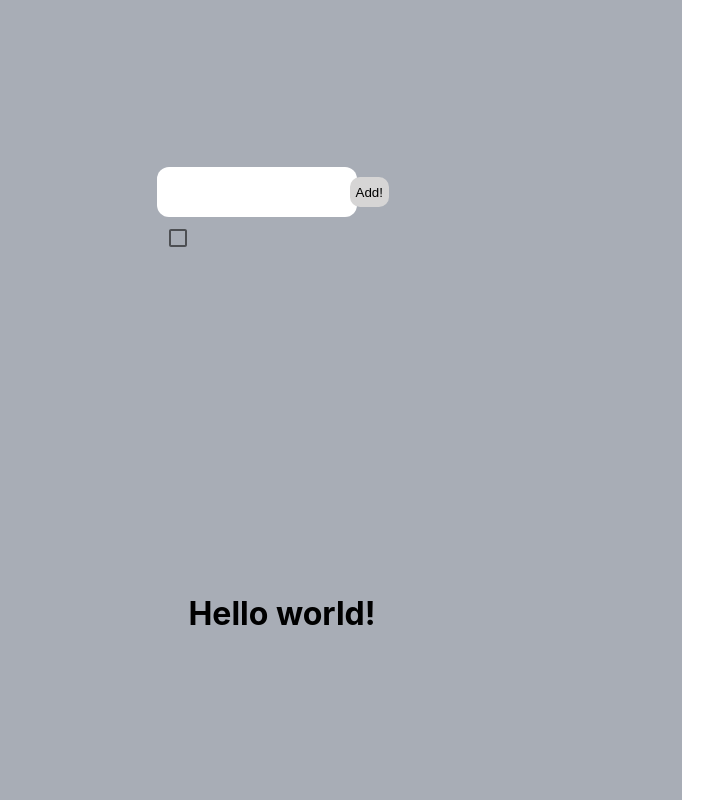
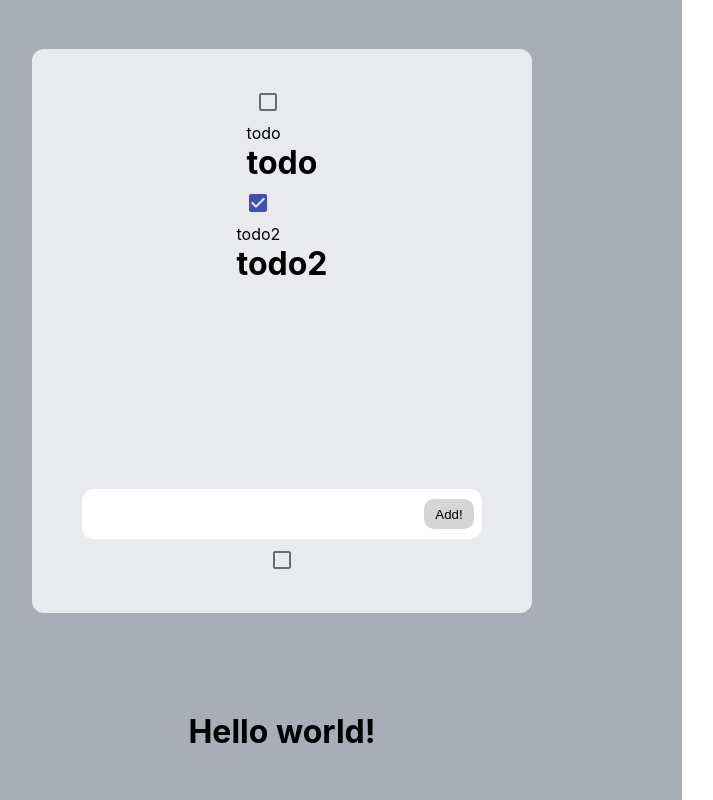
Before and after one commit to isakabusee/redux_project, a React (Create React App) app: page / in a window 1280 px wide. Shown: the whole page, without its empty margins (118-831 px from the left). Built offline with nearby package versions, Linux system fonts and the light colour scheme.

Commit message:
todolist with dummy data displayed

```diff
--- a/src/App.css
+++ b/src/App.css
@@ -5,3 +5,22 @@
     display: grid;
     place-items: center;
 }
+
+.app_container {
+    height: 500px;
+    width: 500px;
+    display: flex;
+    flex-direction: column;
+    align-items: center;
+    background-color: rgb(232, 234, 237);
+    border-radius: 12px;
+    padding: 32px 0;
+}
+
+.app_todoContainer {
+    flex: 1;
+    width: 100%;
+    display: flex;
+    flex-direction: column;
+    align-items: center;
+}
--- a/src/App.js
+++ b/src/App.js
@@ -1,7 +1,8 @@
 import React from 'react';
 import './App.css';
 import Input from './components/Input';
-import TodoItem from './components/TodoItem'
+import TodoItem from './components/TodoItem';
+// import Data from "./Data"
 
 const todoList = [{
   item: 'todo',
@@ -19,18 +20,19 @@ function App() {
       <div className="app_container">
         <div className="app_todoContainer">
             {
-              todoList.map(item => {
+              todoList.map(item => (
                 <TodoItem
                 name={item.item}
                 done={item.done}
                 id={item.id}
                 />
-              })
+              ))
             }
         </div>
+
         <Input />
         <TodoItem />
-
+            {/* there's a problem rendering! Revisit! */}
       </div>
         <h1>Hello world!</h1>
         {/* todo list */}
--- /dev/null
+++ b/src/Data.js
@@ -0,0 +1,12 @@
+// const TodoList = [
+//     {
+//         item: 'todo',
+//         done: false,
+//         id: 63454674674
+//     },
+//     {
+//         item: "todo2",
+//         done: true,
+//         id: 77777777
+//     }
+// ]
--- a/src/components/Input.js
+++ b/src/components/Input.js
@@ -4,21 +4,21 @@ import './Input.css';
 import { useDispatch } from 'react-redux';
 import { saveTodo } from '../features/todoSlice';
 
-function Input() {
-    const [Input, setInput] = useState('')
+const Input =() => {
+    const [input, setInput] = useState('')
     const dispatch = useDispatch()
     const addTodo = () =>{
-        console.log(`Adding ${Input}`)
+        console.log(`Adding ${input}`)
 
         dispatch(saveTodo({
-           item: Input,
+           item: input,
            done: false,
            id: Date.now()
         }))
     }
     return (
         <div className="input">
-            <input type="text" value={Input} onChange={e=>setInput(e.target.value)}/>
+            <input type="text" value={input} onChange={e=>setInput(e.target.value)}/>
             <button onClick={addTodo}>Add!</button>
 
         </div>
--- a/src/components/TodoItem.js
+++ b/src/components/TodoItem.js
@@ -20,6 +20,10 @@ const TodoItem = ({ name, done, id}) => {
             <div className="trial">
                 <h1>{name}</h1>
             </div>
+            {/* <dv class="block">
+                ...
+                <span class="block__elem"></span>
+            </dv> */}
 
         </div>
     )
```
